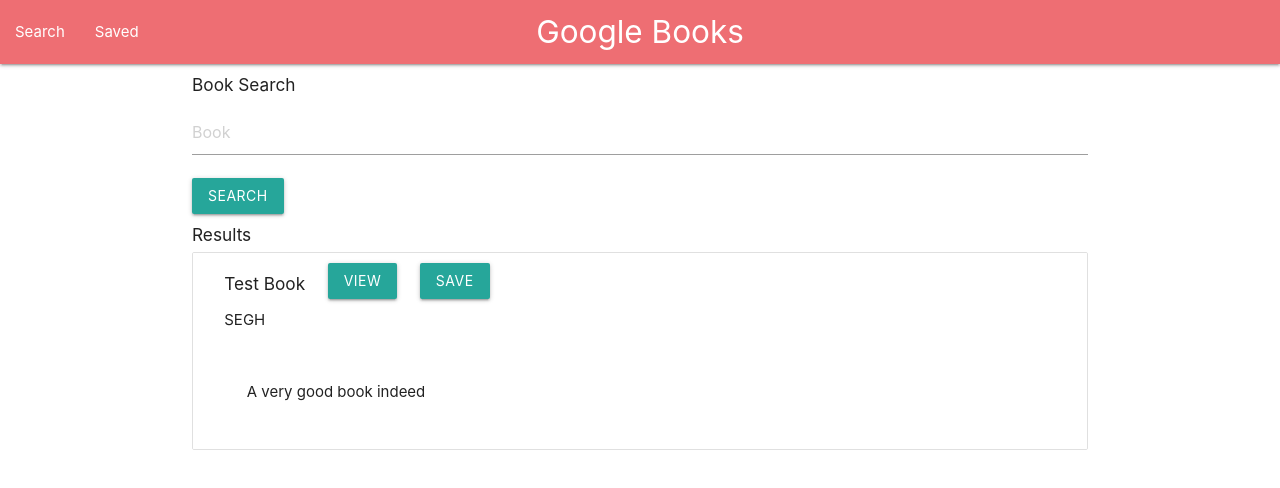
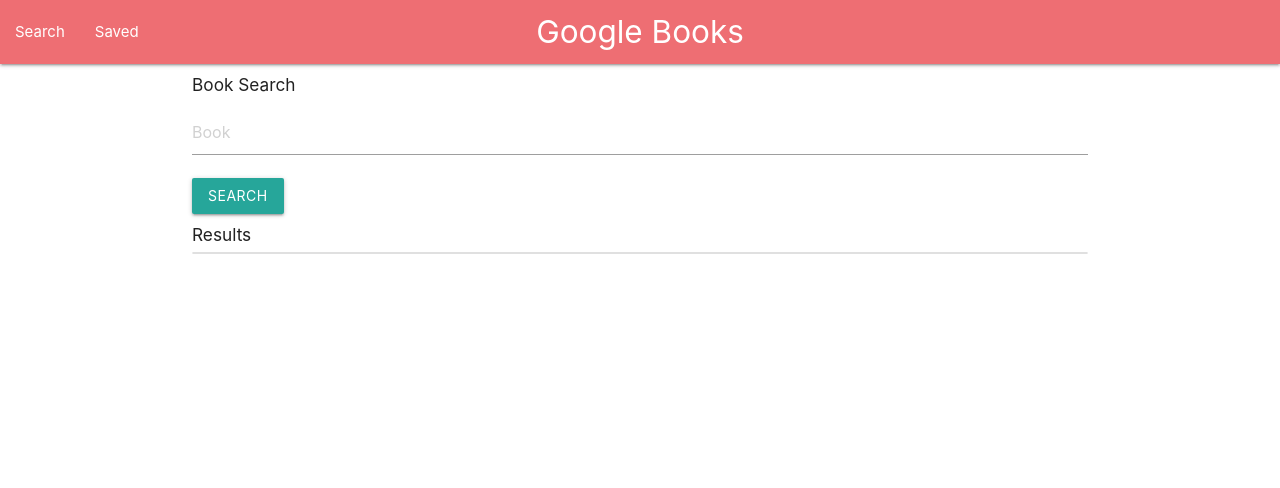
Before and after one commit to SEGH/bookSearch, a React (Create React App) app in the folder client/: page / in a window 1280 px wide. Shown: the top 488 px of the page. Built offline with nearby package versions, Linux system fonts and the light colour scheme.

Commit message:
Mapped data to ResultItem components

```diff
--- a/client/src/components/Results.js
+++ b/client/src/components/Results.js
@@ -1,6 +1,6 @@
 import React from "react";
 import "materialize-css";
-import { Collection, CollectionItem, Button } from "react-materialize";
+import { Collection } from "react-materialize";
 import ResultItem from "./ResultItem";
 
 export default function Results(props) {
@@ -8,7 +8,7 @@
         <section>
             <h6>Results</h6>
             <Collection>
-                {props.books.map(book => <ResultItem title={book.title} authors={book.authors} image={book.image} description={book.description} link={book.link} />)}
+                {props.books.map(book => <ResultItem title={book.volumeInfo.title} authors={book.volumeInfo.authors.join(", ")} image={book.volumeInfo.imageLinks.smallThumbnail} description={book.volumeInfo.description} link={book.volumeInfo.selfLink} />)}
             </Collection>
         </section>
     );
--- a/client/src/components/pages/Search.js
+++ b/client/src/components/pages/Search.js
@@ -1,18 +1,13 @@
 import React, { useState } from "react";
 import Searchbar from "../Searchbar";
+import "materialize-css";
+import { Collection } from "react-materialize";
 import Results from "../Results";
+import ResultItem from "../ResultItem";
 import API from "../../utils/API";
 
 export default function Search() {
-    const [books, setBooks] = useState([
-        {
-            title: "Test Book",
-            authors: "SEGH",
-            description: "A very good book indeed",
-            image: "",
-            link: ""
-        }
-    ]);
+    const [books, setBooks] = useState([]);
 
     const [bookSearch, setBookSearch] = useState("");
 
```
